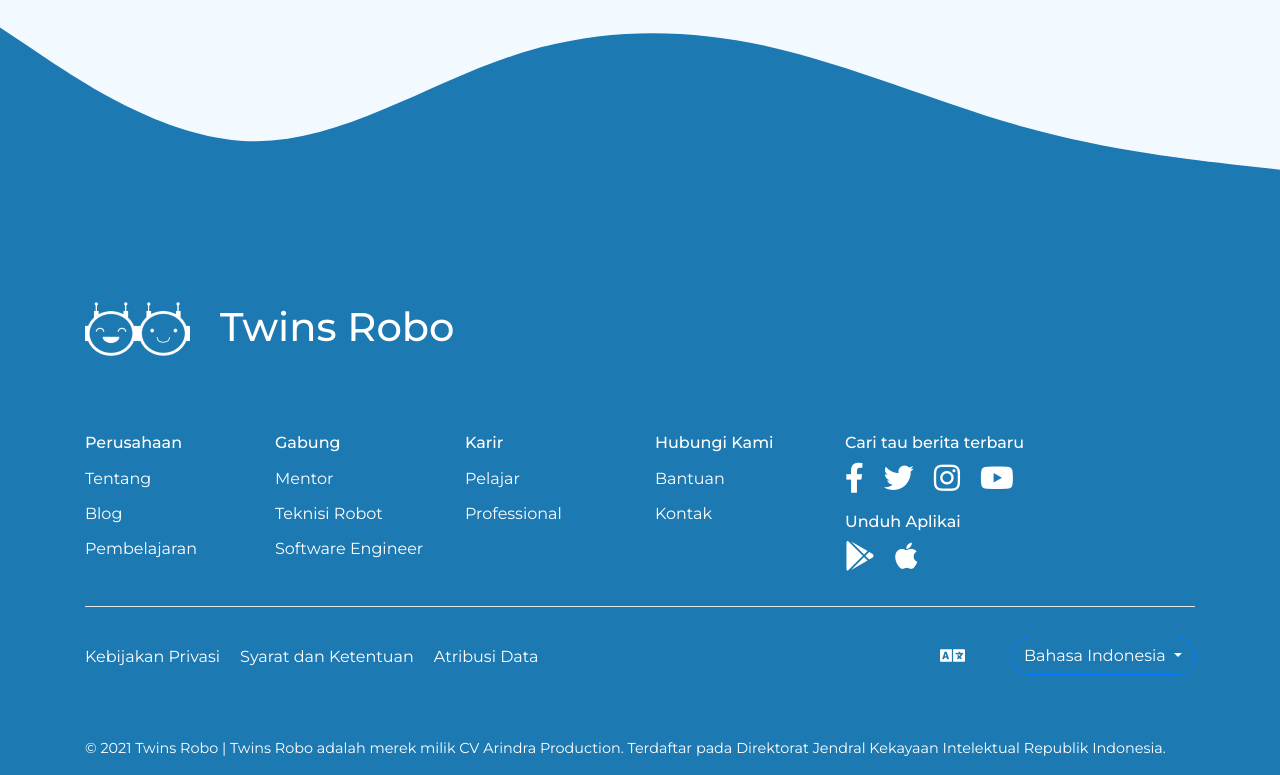
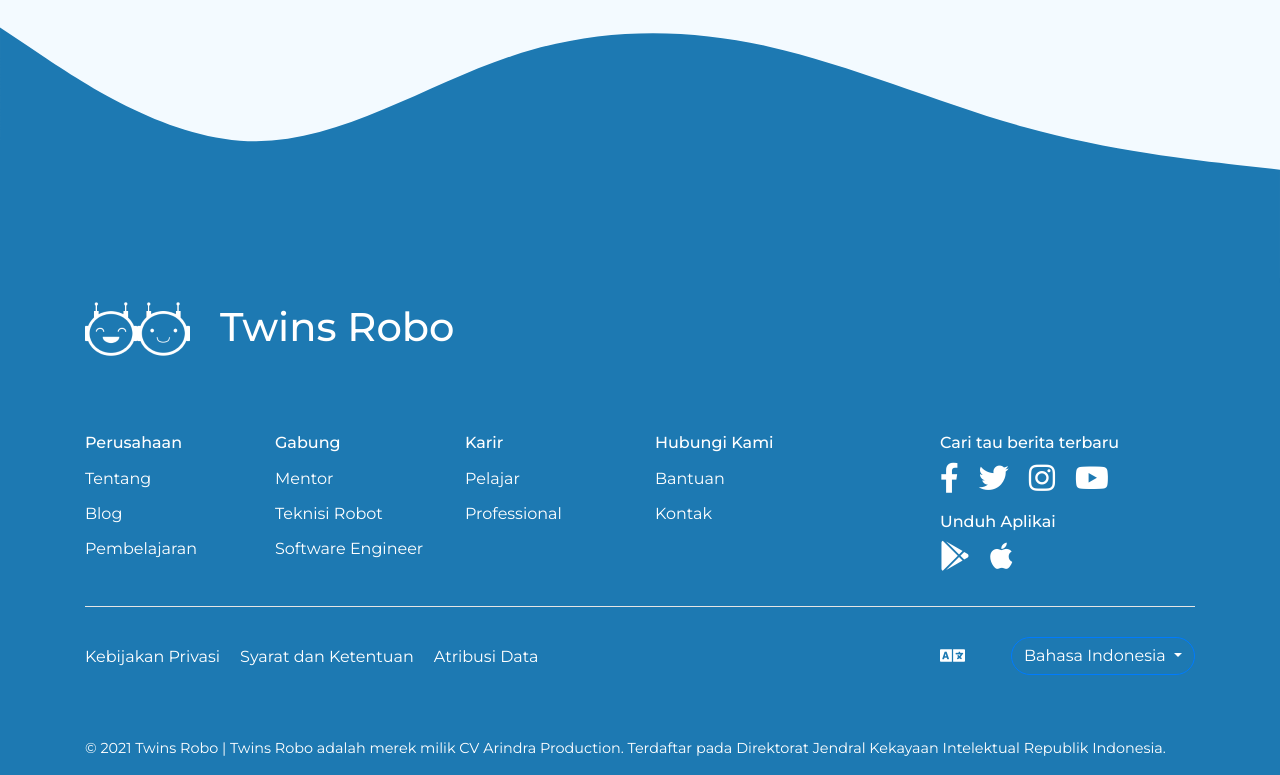
Before and after one commit to ferdianzh/twinsrobo, a CodeIgniter 4 app: template app/Views/user/blog.php in a window 1280 px wide. Shown: the part 2749-3524 px from the top of the page. Run offline with PHP 8.4 and a stand-in for CodeIgniter, Linux system fonts and the light colour scheme; the template is opened without the code that fills it, so the values that code supplies are empty; some libraries are stand-ins or nearby versions.

Commit message:
second commit

```diff
--- a/app/Views/user/blog.php
+++ b/app/Views/user/blog.php
@@ -431,7 +431,7 @@
 
       <!-- Awal Row -->
       <div class="row">
-        <div class="col-md-2">
+        <div class="col-md-2 ft-menu">
           <h6>Perusahaan</h6>
 
           <ul class="list-unstyled">
@@ -441,7 +441,7 @@
           </ul>
         </div>
 
-        <div class="col-md-2">
+        <div class="col-md-2 ft-menu">
           <h6>Gabung</h6>
 
           <ul class="list-unstyled">
@@ -451,7 +451,7 @@
           </ul>
         </div>
 
-        <div class="col-md-2">
+        <div class="col-md-2 ft-menu">
           <h6>Karir</h6>
 
           <ul class="list-unstyled">
@@ -460,7 +460,7 @@
           </ul>
         </div>
 
-        <div class="col-md-2">
+        <div class="col-md-3 ft-menu">
           <h6>Hubungi Kami</h6>
 
           <ul class="list-unstyled">
@@ -469,7 +469,7 @@
           </ul>
         </div>
 
-        <div class="col-md-3">
+        <div class="col-md-3 ft-menu">
           <h6>Cari tau berita terbaru</h6>
 
           <ul class="list-unstyled d-flex" style="gap: 20px; font-size: 30px;">
--- a/public/css/responsive.css
+++ b/public/css/responsive.css
@@ -0,0 +1,35 @@
+@media only screen and (max-width: 1024px) {
+}
+
+@media only screen and (max-width: 768px) {
+}
+
+@media only screen and (max-width: 540px) {
+  /* Awal CSS BLOG */
+  #pencarian {
+    padding: 30px;
+  }
+  #pencarian .form-inline input {
+    margin-right: 10px;
+  }
+  #kategoriArtikel .kategori {
+    justify-content: center;
+    flex-wrap: wrap;
+  }
+
+  #footer .ft-menu {
+    width: 50%;
+  }
+  #footer .ft-menu:last-child {
+    width: 100%;
+    display: flex;
+    flex-direction: column;
+    justify-content: center;
+    align-items: center;
+  }
+
+  /* Akhir CSS BLOG */
+}
+
+@media only screen and (max-width: 375px) {
+}
```
